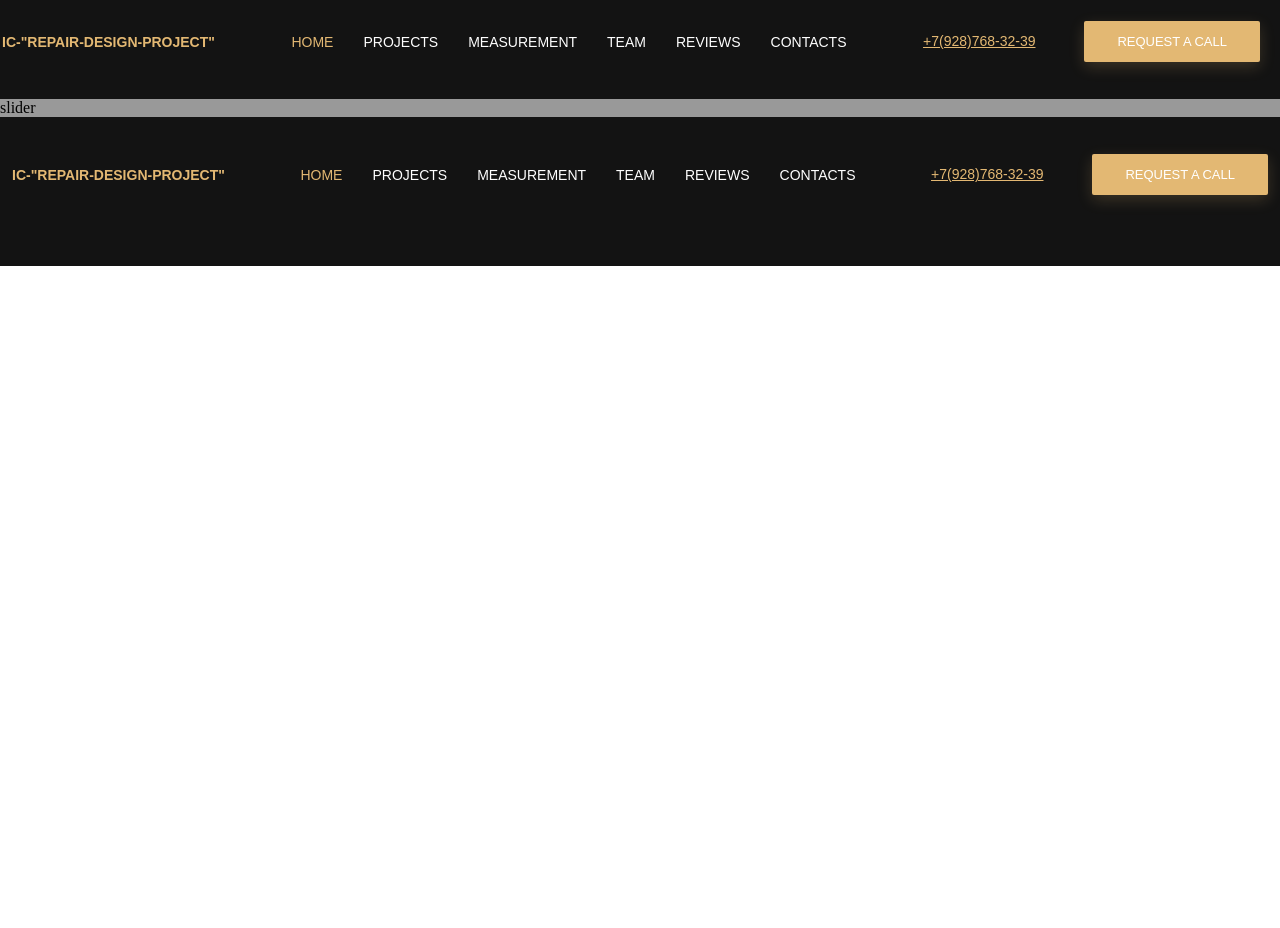
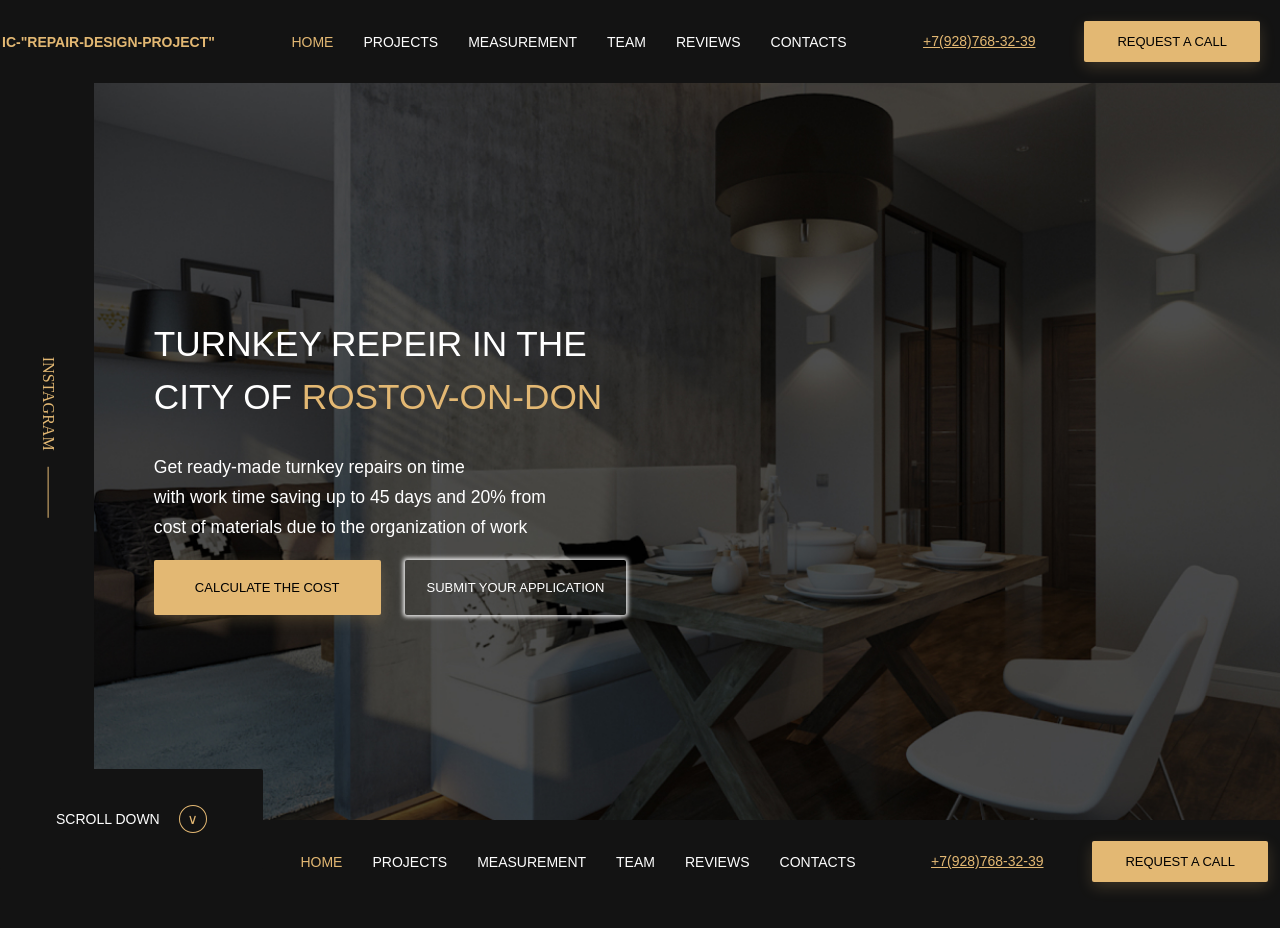
Before and after one commit to Nij4life/repair-design-project, a website: page index.html in a window 1280 px wide. Before the commit the page ends 800 px from the top, so only its background shows below. Drawn offline with Linux system fonts and the light colour scheme.

Commit message:
feat: add .banner block

```diff
--- /dev/null
+++ b/assets/scss/abstracts/_variables.scss
@@ -0,0 +1,5 @@
+$colorGold: #e3b873;
+
+$colorWhite: #ffffff;
+
+$supportFont: Arial, sans-serif;
--- /dev/null
+++ b/assets/scss/components/banner/_banner.scss
@@ -0,0 +1,104 @@
+// Задать позиционирование правильному блоку
+.banner {
+  position: relative;
+  display: flex;
+  flex-wrap: wrap;
+  background: url('/assets/images/slider1.jpg') no-repeat;
+  background-size: cover;
+
+  & .instagram {
+    min-width: 82px;
+    background: #131313;
+
+    &--inner{
+      position: relative;
+      top: 40%;
+      transform: rotate(90deg);
+      text-transform: uppercase;
+
+      &::after {
+        position: relative;
+        bottom: 10px;
+        left: 110px;
+        display: block;
+        width: 51px;
+        height: 1px;
+        content: "";
+        background: $colorGold;
+      }
+    }
+
+    &--link {
+      text-decoration: none;
+      color: $colorGold;
+    }
+  }
+
+  & .info {
+    justify-self: stretch;
+    margin: 205px 0 205px 60px;
+    color: $colorWhite;
+
+
+    &--header {
+      font-family: "Yeseva One", $supportFont;
+      font-style: normal;
+      font-weight: normal;
+      font-size: 2.2em;
+      line-height: 53px;
+      text-transform: uppercase;
+
+      & .info--city {
+        color: $colorGold;
+      }
+    }
+
+    // Поменять названия запасных шрифтов на переменные!
+    &--text {
+      font-family: "FuturaBookC", $supportFont;
+      font-size: 1.1em;
+      line-height: 30px;
+    }
+
+    &--button {
+      font-size: 13px;
+      line-height: 15px;
+
+      &:first-of-type {
+        padding: 20px 41px;
+      }
+
+      &:last-of-type {
+        padding: 20px 22px;
+        margin-left: 20px;
+        background: transparent;
+        color: $colorWhite;
+        box-shadow: 0px 0px 4px 2px rgb(255, 255, 255, 0.9);
+      }
+    }
+  }
+
+  & .button--scroll_down {
+    position: absolute;
+    bottom: -50px;
+    font-family: "Yeseva One", $supportFont;
+    font-size: 14px;
+    line-height: 19px;
+    background: #131313;
+    box-shadow: none;
+    text-align: center;
+
+    & .button--text {
+      margin: 40px 50px;
+      color: $colorWhite;
+
+      & .button--arrow {
+        margin-left: 15px;
+        padding: 5px 8px;
+        color: $colorGold;
+        border: 1px solid $colorGold;
+        border-radius: 50%;
+      }
+    }
+  }
+}
--- a/assets/scss/components/button/_button.scss
+++ b/assets/scss/components/button/_button.scss
@@ -1,10 +1,10 @@
 .button {
-  font-family: 'FuturaDemiC', Arial, sans-serif;
+  font-family: 'FuturaDemiC', $supportFont;
   text-align: center;
   text-transform: uppercase;
-  color: #ffffff;
+  color: colorWhite;
 
-  background: #e3b873;
+  background: $colorGold;
   box-shadow: 0px 5px 15px rgba(227, 184, 115, 0.2);
   border: 0;
   border-radius: 2px;
--- a/assets/scss/components/call/_call.scss
+++ b/assets/scss/components/call/_call.scss
@@ -3,7 +3,7 @@
     margin-right: 45px;
     text-align: right;
     text-decoration-line: underline;
-    color: #E3B873;
+    color: $colorGold;
   }
 
   &--button {
--- a/assets/scss/components/header/_header.scss
+++ b/assets/scss/components/header/_header.scss
@@ -4,14 +4,14 @@
   align-items: center;
   min-height: 83px;
 
-  font-family: "FuturaDemiC", Arial, sans-serif;
+  font-family: "FuturaDemiC", $supportFont;
   font-size: 14px;
   line-height: 16px;
   text-transform: uppercase;
 
   &--logo {
     font-weight: 700;
-    color: #E3B873;
+    color: $colorGold;
     text-decoration: none;
   }
 }
--- a/assets/scss/components/menu/_menu.scss
+++ b/assets/scss/components/menu/_menu.scss
@@ -2,7 +2,7 @@
   display: flex;
   padding: 0;
 
-  font-family: "FuturaBookC", Arial, sans-serif;
+  font-family: "FuturaBookC",$supportFont;
   font-size: 14px;
   line-height: 16px;
 
@@ -14,11 +14,11 @@
   }
 
   &--link {
-    color: #ffffff;
+    color: $colorWhite;
     text-decoration: none;
     //  Почему не видит этот элемент, как link ? Свойста (text-decoration) от link не применет, если не продублировать !
     &-selected {
-      color: #e3b873;
+      color: $colorGold;
       text-decoration: none;
     }
   }
--- a/assets/scss/layout/_wrapper.scss
+++ b/assets/scss/layout/_wrapper.scss
@@ -23,7 +23,7 @@
     }
 
     & main {
-    background: #999;
+      background: #999999;
     }
 
   @media screen and (max-width: 800px) {
--- a/assets/scss/main.scss
+++ b/assets/scss/main.scss
@@ -1,6 +1,8 @@
 @import 'vendors/normalize';
+@import 'abstracts/variables';
 @import 'layout/wrapper';
 @import 'components/header/header';
 @import 'components/menu/menu';
 @import 'components/button/button';
-@import 'components/call/call'
+@import 'components/call/call';
+@import 'components/banner/banner';
--- a/index.html
+++ b/index.html
@@ -29,9 +29,29 @@
         </div>
       </div>
     </header>
-    <main>
-      <div><p>slider</p></div>
+
+    <main class="main">
+
+      <div class="banner">
+        <div class="instagram"><p class="instagram--inner"><a class="instagram--link" href="http://" target="_blank" rel="noopener noreferrer">Instagram</a></p></div>
+        <div class="info banner--info">
+          <h2 class="info--header">TURNKEY REPEIR IN THE <br>
+             CiTY OF <span class="info--city">Rostov-on-don</span>
+            </h2>
+          <p class="info--text">Get ready-made turnkey repairs on time<br>
+              with work time saving up to 45 days and 20% from<br>
+              cost of materials due to the organization of work
+          </p>
+          <button class="button info--button">Calculate the cost</button>
+          <button class="button info--button">Submit your Application</button>
+        </div>
+        <button class="button button--scroll_down">
+          <p class="button--text">scroll down <span class="button--arrow">&or;</span></p>
+        </button>
+      </div>
+
     </main>
+
     <footer class="wrapper--footer">
         <div class="header">
             <a class="header--logo" href="index.html">IC-"Repair-Design-Project"</a>
```
Also changed, not shown: assets/scss/main.css (added), main.css, 2 other files. Lines whose indentation alone changed are shown as unchanged.
